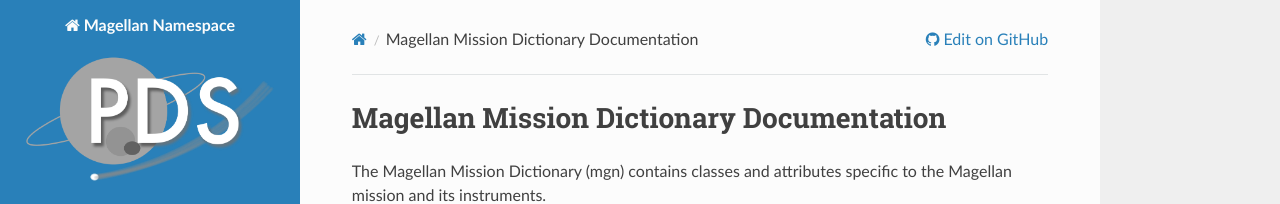
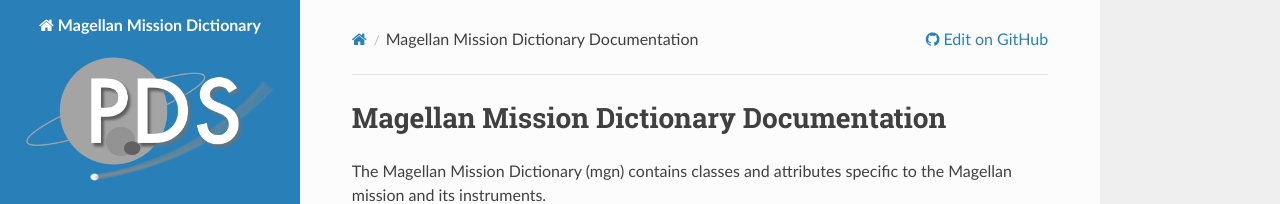
Before and after one commit to pds-data-dictionaries/ldd-mgn, a Sphinx documentation site: the page built from docs/source/index.rst, in a window 1280 px wide. Shown: the top 204 px of the page. Built offline with Sphinx 7.4.7 and the Read the Docs theme 3.1.0, drawn with Linux system fonts in a browser that asks for light colours.

Commit message:
Update conf.py

```diff
--- a/docs/source/conf.py
+++ b/docs/source/conf.py
@@ -17,7 +17,7 @@
 
 # -- Project information -----------------------------------------------------
 
-project = 'Magellan Namespace'
+project = 'Magellan Mission Dictionary'
 # copyright = overidden by CSS specified below
 author = 'NASA Planetary Data System'
 
```
